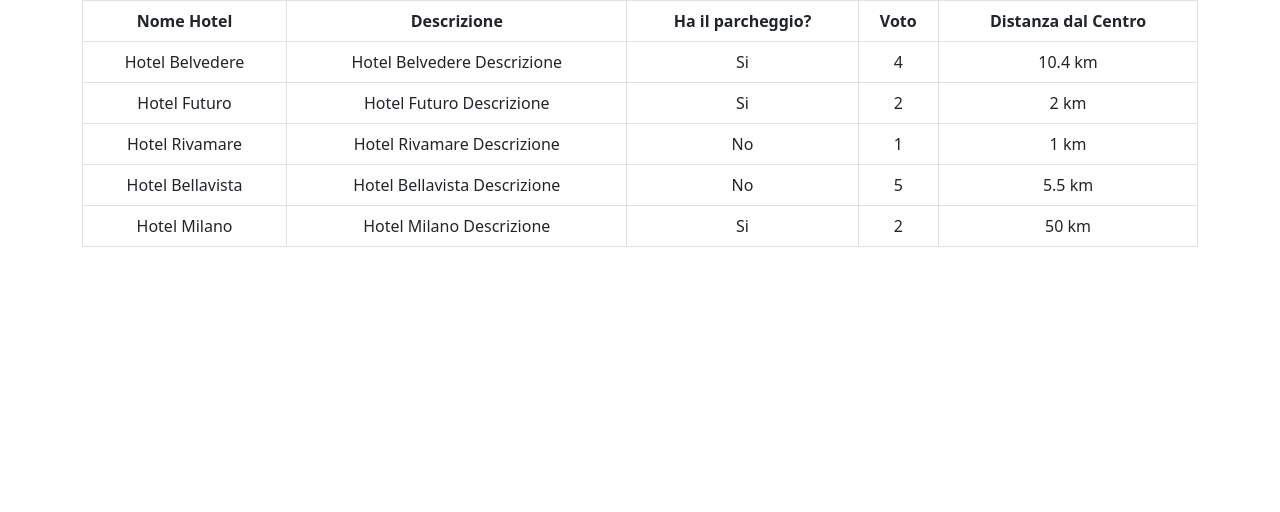
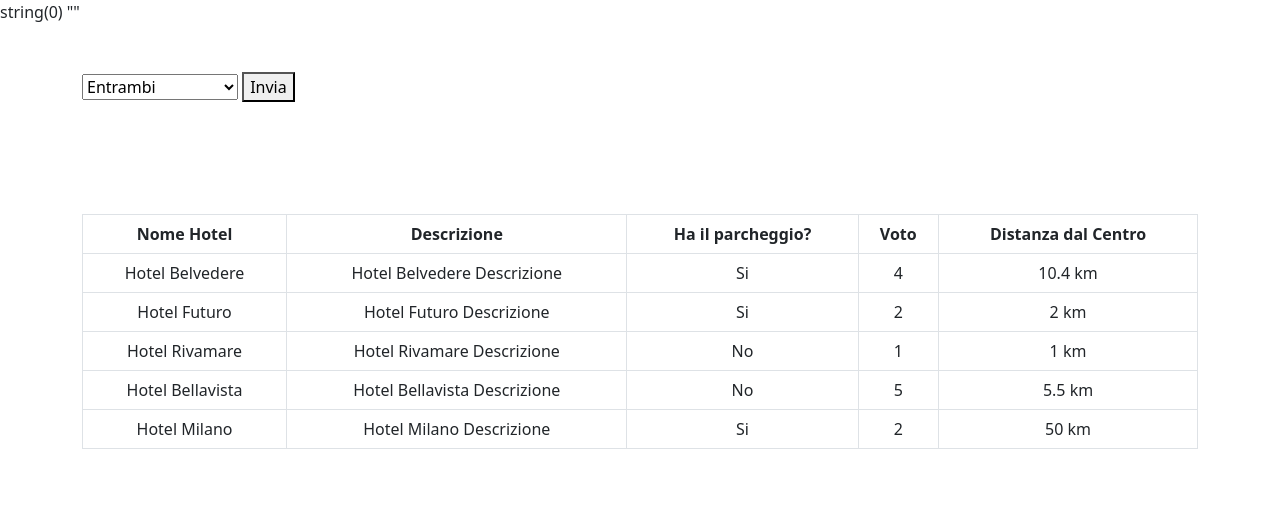
Before and after one commit to BetterCallAle/php-hotel, a PHP site: page / in a window 1280 px wide. Shown: the top 512 px of the page. Run offline with PHP 8.4, Linux system fonts and the light colour scheme.

Commit message:
added a form to choice only hotels with parking, no parking or both

```diff
--- a/index.php
+++ b/index.php
@@ -1,4 +1,7 @@
 <?php
+
+    $user_choice = $_GET["park-select"] ?? "";
+    var_dump($user_choice);
 
     $hotels = [
 
@@ -40,6 +43,38 @@
 
     ];
 
+    //Create an empty array that will be the output
+    $hotels_output = [];
+    //Create the array for no parking choice
+    $hotel_no_parking = [];
+    //Create the array for parking choice
+    $hotel_parking = [];
+
+    //Cycle the Hotels array
+    foreach($hotels as $hotel){
+        //If parking is true
+        if($hotel['parking']){
+            //push the element in the parking array
+            $hotel_parking[] = $hotel;
+        } else {
+            //Else push the element in the no parking array
+            $hotel_no_parking[] = $hotel;
+        }
+    }
+
+    //If GET === parking
+    if($user_choice === "parking"){
+        //Show the parking array
+        $hotels_output = $hotel_parking;
+    //Else if GET === no parking
+    } elseif($user_choice === "no-parking"){
+        //Show the no parking array
+        $hotels_output = $hotel_no_parking;
+    } else {
+        //Else show all the elements
+        $hotels_output = $hotels;
+    }
+
 ?>
 
 <!DOCTYPE html>
@@ -54,9 +89,24 @@
 </head>
 <body>
     <main>
-        <section id="hotel-data">
+        <section id="form-section" class="py-5">
+            <div class="container">
+                <form action="index.php" method="GET">
+                    <select name="park-select" id="park-select">
+                        <option value="both">Entrambi</option>
+                        <option value="parking">Con Parcheggio</option>
+                        <option value="no-parking">Senza Parcheggio</option>
+                    </select>
+
+                    <button type="submit">Invia</button>
+                </form>
+            </div>
+        </section>
+
+        <section id="hotel-data" class="py-5">
             <div class="container">
                 <table class="table table-bordered text-center">
+                    <!-- Table Head -->
                     <thead>
                         <tr>
                             <th scope="col">Nome Hotel</th>
@@ -66,8 +116,11 @@
                             <th scope="col">Distanza dal Centro</th>
                         </tr>
                     </thead>
+                    <!-- /Table Head -->
+
+                    <!-- /Table Body -->
                     <tbody>
-                        <?php foreach($hotels as $hotel){ ?>
+                        <?php foreach($hotels_output as $hotel){ ?>
                             <tr>
                                 <td>
                                     <?php echo $hotel['name']; ?>
@@ -94,6 +147,7 @@
                             </tr>
                         <?php } ?>
                     </tbody>
+                    <!-- Table Body -->
                 </table>
             </div>
         </section>
```
